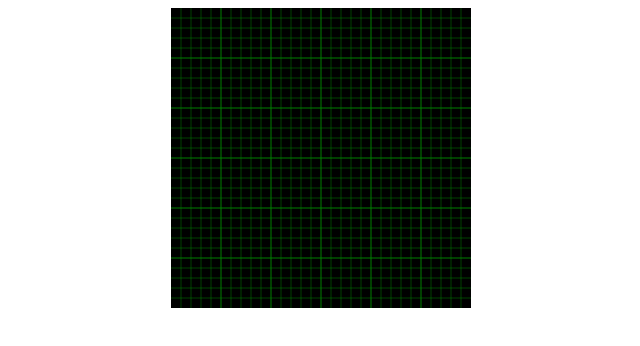
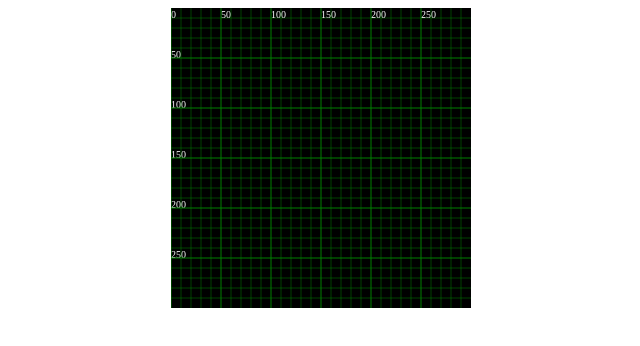
Before and after one commit to sanskriti-sahu/learn-javascript, a plain HTML site: page grid.html in a window 1280 px wide. Shown: the whole page, without its empty margins (319-959 px from the left). Drawn offline with Linux system fonts and the light colour scheme.

Commit message:
Update grid.html
displaying the distance on x and y axis

```diff
--- a/grid.html
+++ b/grid.html
@@ -26,11 +26,12 @@
     context.strokeStyle = "green";
     var height = canvas.height;
     context.font = '10px serif';
-    context.fillStyle = 'red';
+    context.fillStyle = 'white';
     for (var y = 10; y < canvas.width; y = y + 10) {
         context.beginPath();
         if (y % 50 == 0) {
             context.lineWidth = 1;
+            context.fillText(y, 0, y);
         } else {
             context.lineWidth = 0.5;
         }
@@ -38,12 +39,11 @@
         context.lineTo(canvas.height, y);
         context.stroke();
     }
-    var bucket = 0;
-    for (var x = 10; x < canvas.width; x = x + 10) {
+    for (var x = 0; x < canvas.width; x = x + 10) {
         context.beginPath();
         if (x % 50 == 0) {
-            bucket = x;
             context.lineWidth = 1;
+            context.fillText(x, x, 10);
         } else {
             context.lineWidth = 0.5;
         }
@@ -52,7 +52,9 @@
         context.stroke();
     }
 
-    // context.fillText('Hello world', 10, 10);
+    // context.font = '10px serif';
+    //         context.fillStyle = 'white';
+    //         canvas.fillText('Hello', 20, 20);
 </script>
 
 </html>
```
